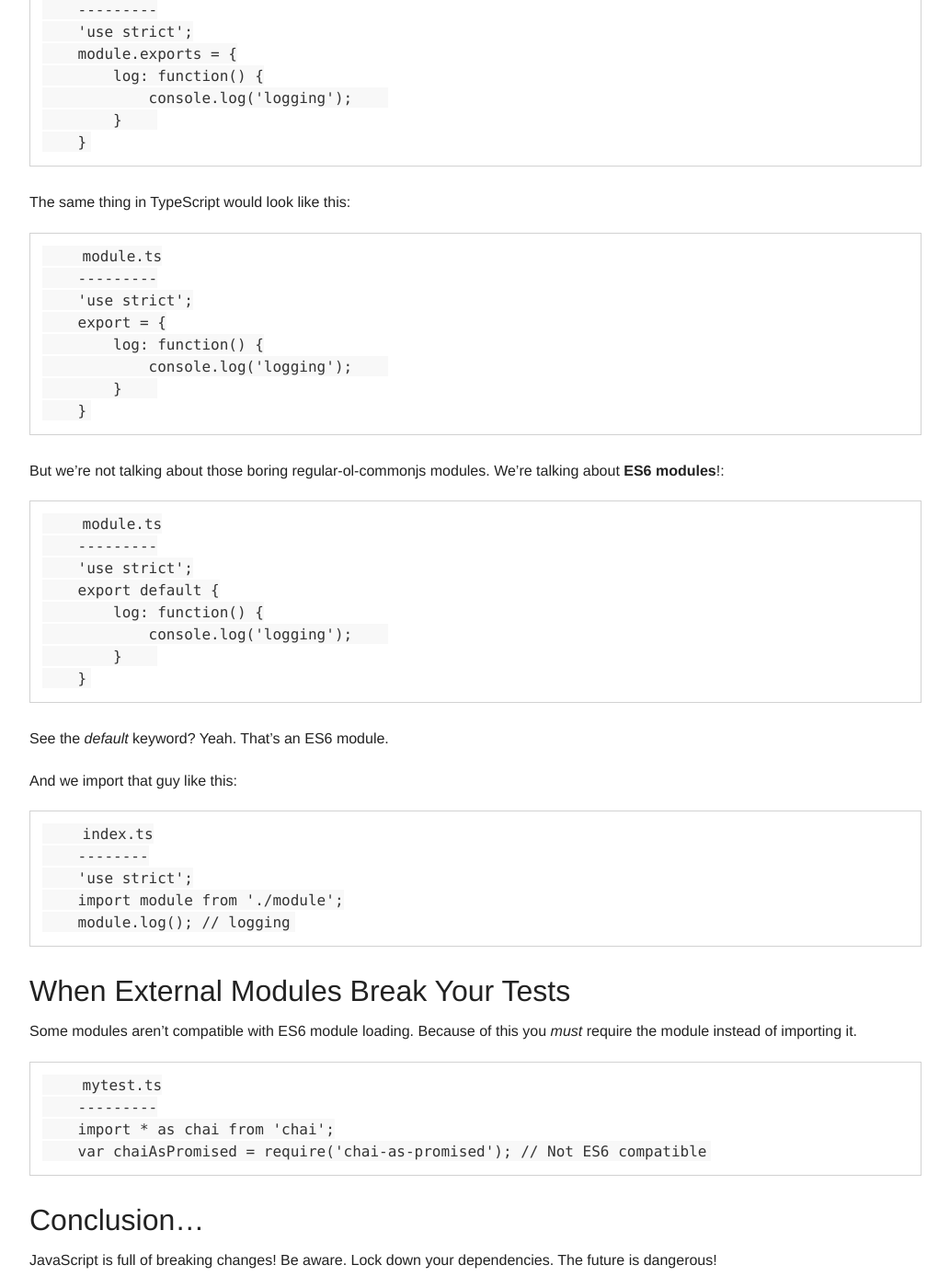
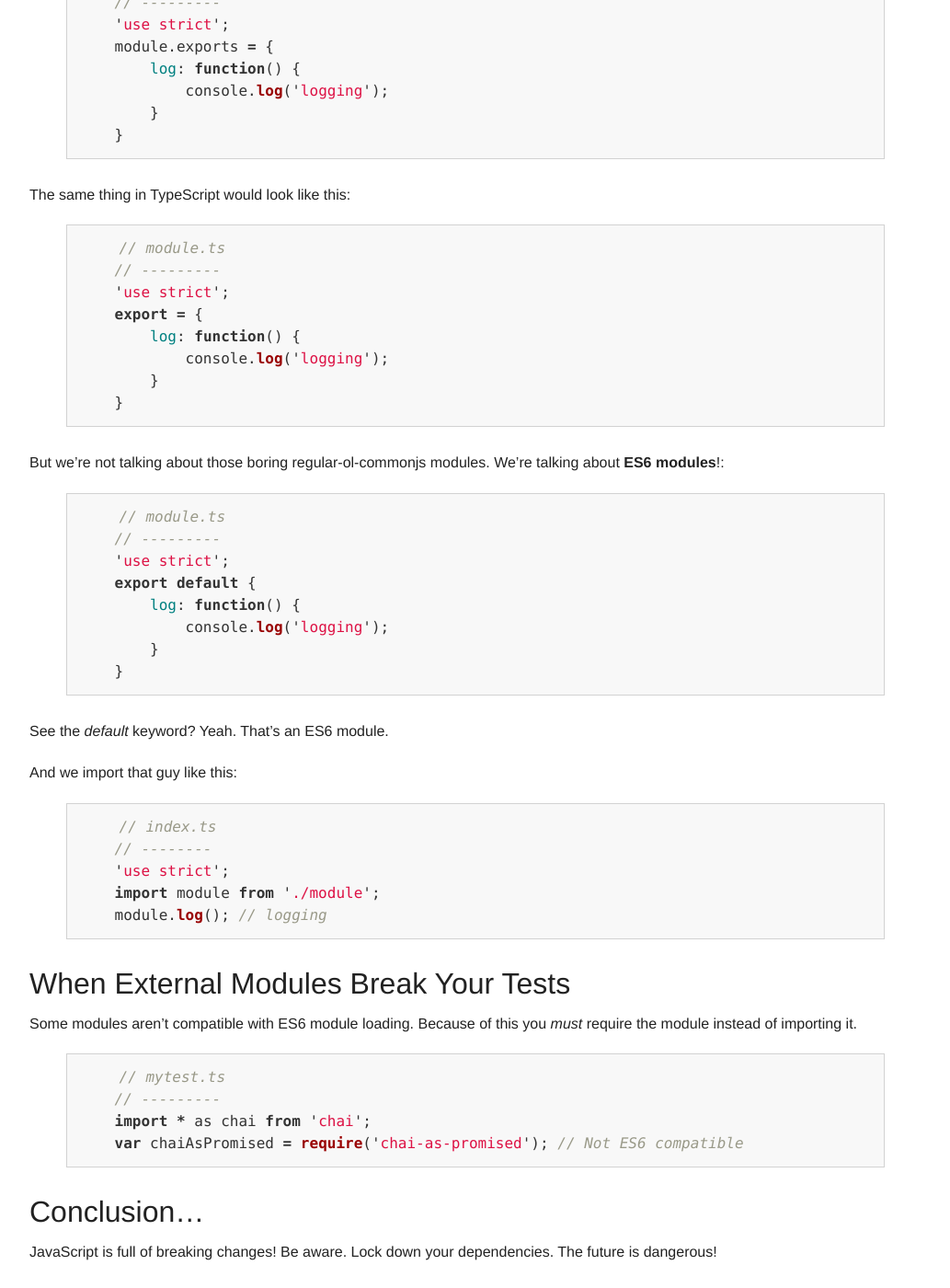
Before and after one commit to kenhowardpdx/kenhowardpdx.github.io, a Jekyll site: the page built from _posts/2016-01-05-unit-testing-node-es6-modules-with-typescript.md, in a window 1280 px wide and 1400 px high, scrolled down 1089 px. Shown: the whole window at 92% size, without its empty margins (123-1156 px from the left). Built offline with Jekyll 4.4.1, drawn with Linux system fonts in a browser that asks for light colours; Markdown is read by kramdown in place of the engine named in the settings; comment, search, counter and statistics services are not loaded; some of the changed text lies outside the part shown.

Commit message:
Update highlight blocks

````diff
--- a/_posts/2016-01-05-unit-testing-node-es6-modules-with-typescript.md
+++ b/_posts/2016-01-05-unit-testing-node-es6-modules-with-typescript.md
@@ -9,11 +9,13 @@ This just a quick note to give you some direction on how to enable ES6 module lo
 First, you'll need to be ok with using the babel compiler. While it won't be used for your production code, the babel compiler with the es2015 preset essentially down-samples your code to es5 so mocha can run it.
 
 1. Install the required dependencies:
+
 ```
     npm install babel-register babel-preset-es2015 --save-dev
 ```
 
 2. Create _**.babelrc**_ in the root of your project
+
 ```
     {
         "presets": ["es2015"]
@@ -21,6 +23,7 @@ First, you'll need to be ok with using the babel compiler. While it won't be use
 ```
 
 3. Update the _**test**_ task in _**package.json**_
+
 ```
     {
         "scripts": {
@@ -32,62 +35,66 @@ First, you'll need to be ok with using the babel compiler. While it won't be use
 ## What Does an ES6 Module Look Like?
 
 A regular-ol-commonjs module looks like this:
-```
-    module.js
-    ---------
+
+{% highlight javascript %}
+    // module.js
+    // ---------
     'use strict';
     module.exports = {
         log: function() {
             console.log('logging');
         }
     }
-```
+{% endhighlight %}
 
 The same thing in TypeScript would look like this:
-```
-    module.ts
-    ---------
+
+{% highlight javascript %}
+    // module.ts
+    // ---------
     'use strict';
     export = {
         log: function() {
             console.log('logging');
         }
     }
-```
+{% endhighlight %}
 
 But we're not talking about those boring regular-ol-commonjs modules. We're talking about **ES6 modules**!:
-```
-    module.ts
-    ---------
+
+{% highlight javascript %}
+    // module.ts
+    // ---------
     'use strict';
     export default {
         log: function() {
             console.log('logging');
         }
     }
-```
+{% endhighlight %}
 
 See the _default_ keyword? Yeah. That's an ES6 module.
 
 And we import that guy like this:
-```
-    index.ts
-    --------
+
+{% highlight javascript %}
+    // index.ts
+    // --------
     'use strict';
     import module from './module';
     module.log(); // logging
-```
+{% endhighlight %}
 
 ## When External Modules Break Your Tests
 
 Some modules aren't compatible with ES6 module loading. Because of this you _must_ require the module instead of importing it.
 
-```
-    mytest.ts
-    ---------
+{% highlight javascript %}
+    // mytest.ts
+    // ---------
     import * as chai from 'chai';
     var chaiAsPromised = require('chai-as-promised'); // Not ES6 compatible
-```
+{% endhighlight %}
 
 ## Conclusion...
 
````
